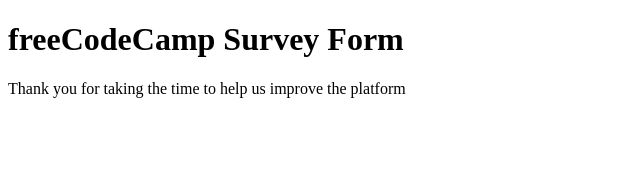
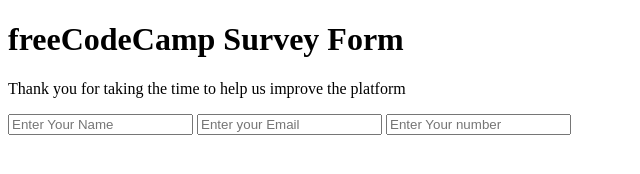
Before and after one commit to tshepoandi/tshepo-Mariana, a plain HTML site: page index.html in a window 1280 px wide. Shown: the whole page, without its empty margins (0-640 px from the left). Drawn offline with Linux system fonts and the light colour scheme.

Commit message:
second few changes

```diff
--- a/index.html
+++ b/index.html
@@ -12,6 +12,17 @@
    <h1 id="title">freeCodeCamp Survey Form</h1>
    <p id="description">Thank you for taking the time to help us improve the platform</p>
    <form id="survey-form">
+      <input id="name" required placeholder='Enter Your Name'> </input>
+      <input
+        type="email"
+        name="email"
+        id="email"
+        class="form-control"
+        placeholder="Enter your Email"
+        required
+      > </input>
+      <input id="number" type="number" placeholder="Enter Your number" > </input>
+
 
    </form>
     <script  src="js/index.js"></script>
```
